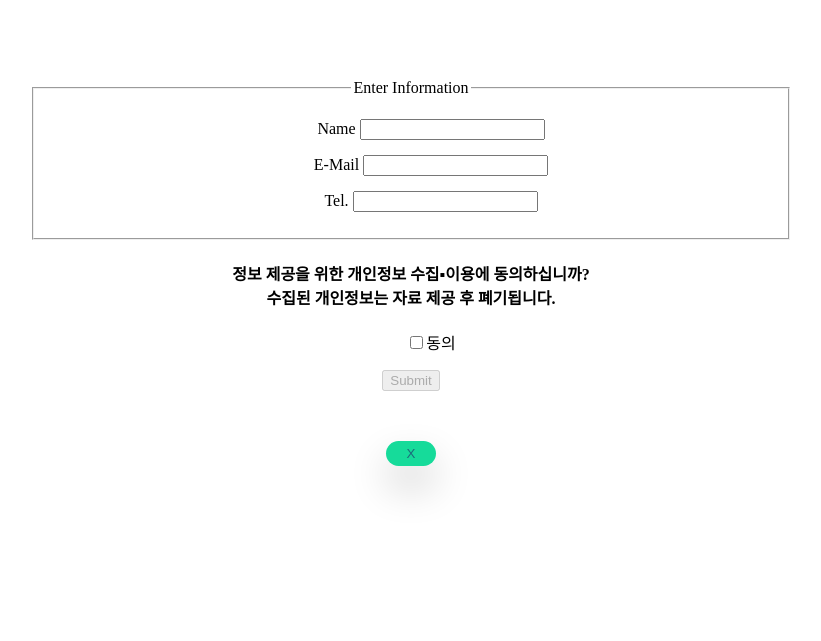
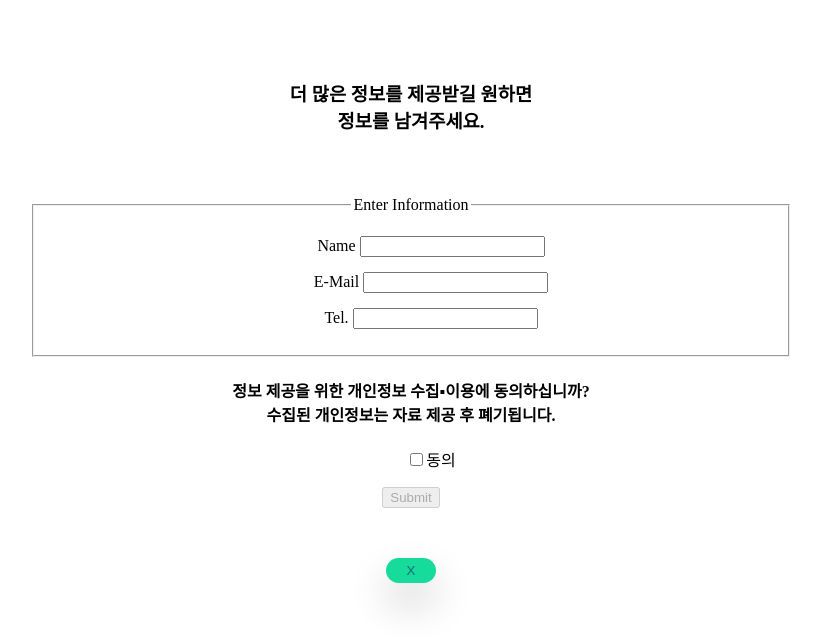
Before and after one commit to JJyun00/4AllTest, a website: page 프로젝트/information.html in a window 1280 px wide. Shown: the part 159-800 px from the top of the page, without its empty margins (229-1050 px from the left). Drawn offline with nearby package versions, Linux system fonts and the light colour scheme.

```diff
--- a/프로젝트/information.html
+++ b/프로젝트/information.html
@@ -11,7 +11,10 @@
 <body style="overflow:auto;">
     <!-- <header> -->
         <h3 class="name">GETest</h3>
-
+        <h3  style="margin-bottom: 5%;">
+            더 많은 정보를 제공받길 원하면<br>
+            정보를 남겨주세요.
+        </h3>
     <!-- </header> -->
 
     <div><form action="/information" method="POST">
@@ -68,8 +71,8 @@
 </html>
 
 <!--
-    // id 번호 초기화
-delete from info where id=38;
+    // mysql에서 delete시, id 번호 초기화
+delete from info;
 ALTER TABLE info auto_increment=1;
 set @count =0;
 update info set id=@count:=@count+1;
```
